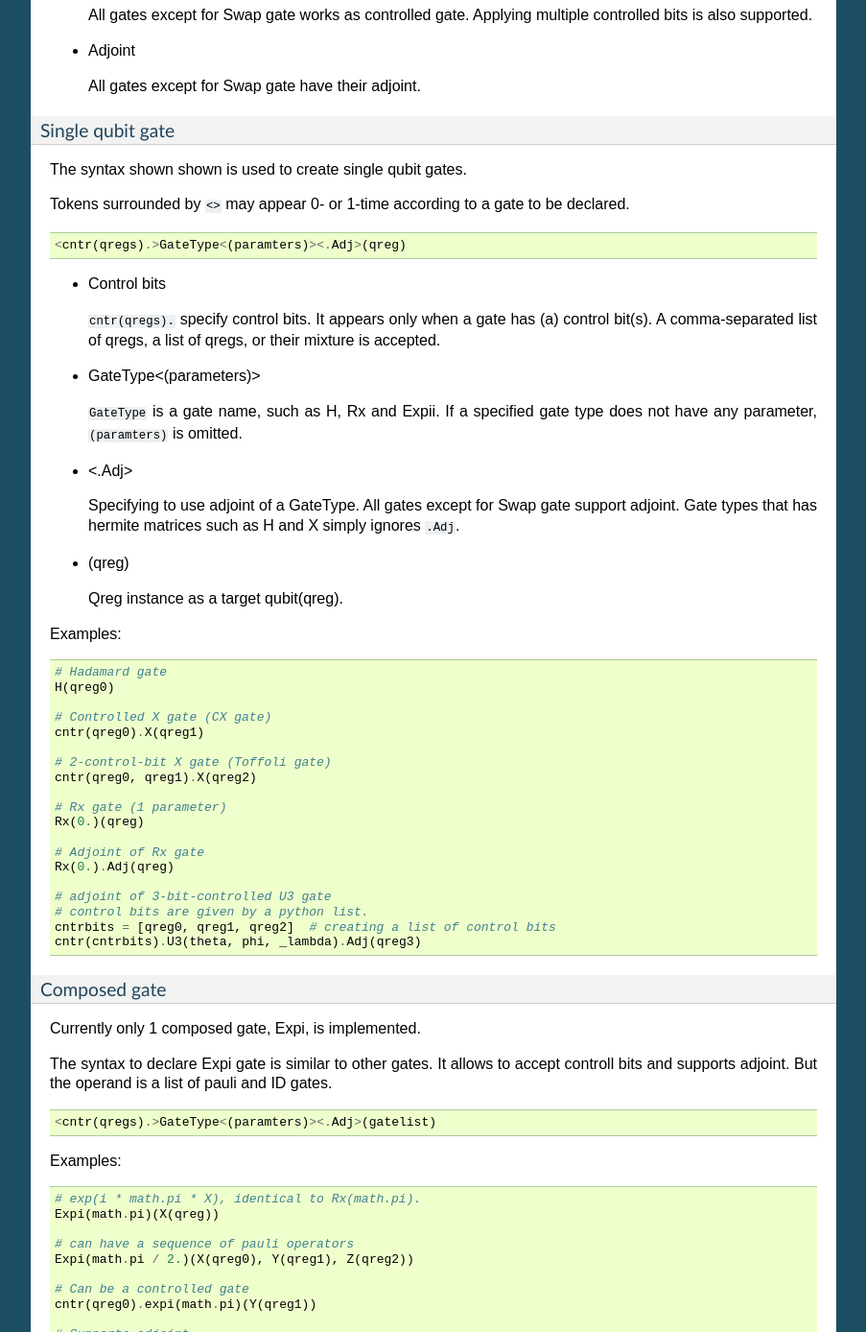
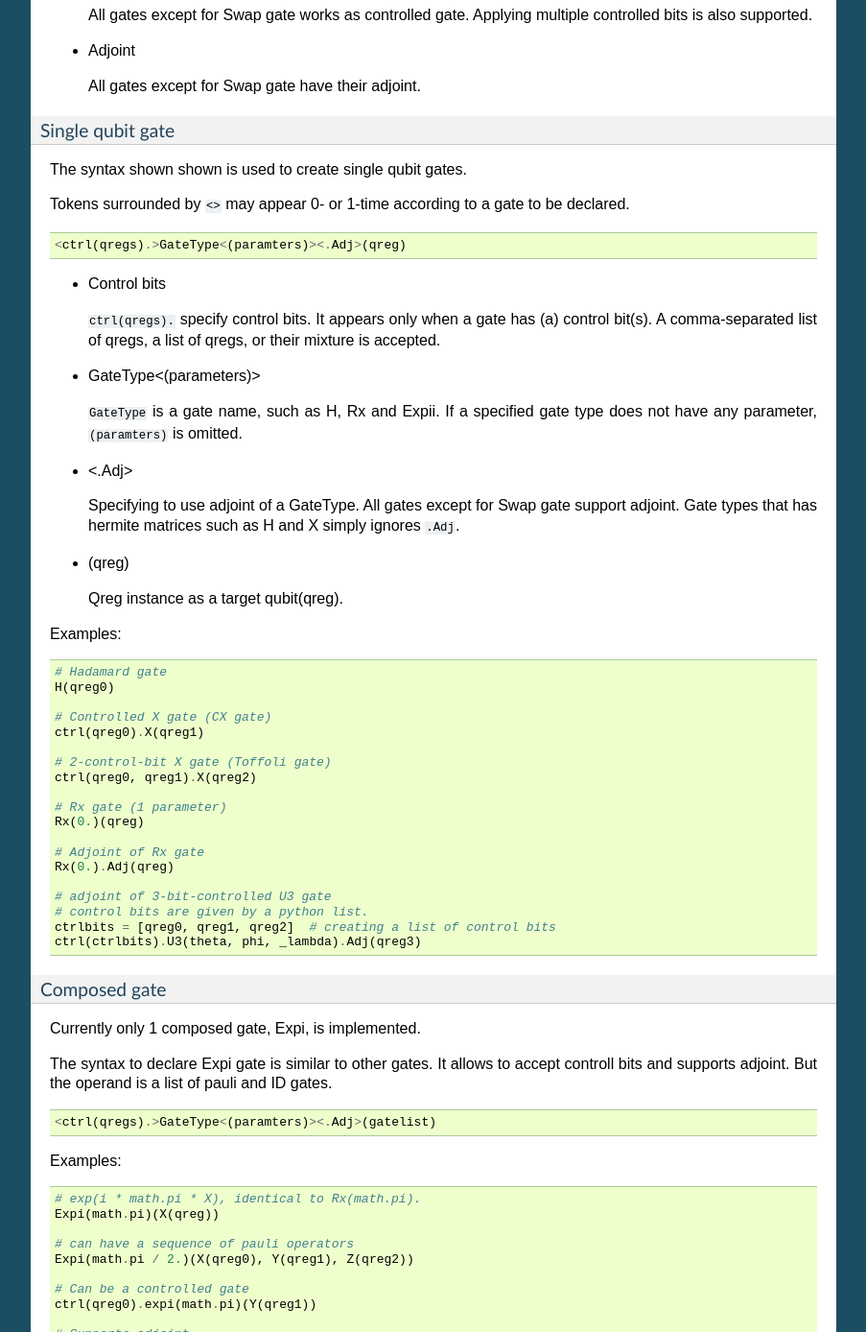
Before and after one commit to shinmorino/qgate, a Sphinx documentation site: the page built from docs/source/quick_start_guide.rst, in a window 1280 px wide and 1400 px high, scrolled down 2764 px. Shown: the part 12-1400 px from the top of the window at 96% size, without its empty margins (198-1101 px from the left). Built offline with Sphinx 7.4.7, drawn with Linux system fonts in a browser that asks for light colours.

Commit message:
Fix in docs: cntr -> ctrl.

```diff
--- a/docs/source/gate.rst
+++ b/docs/source/gate.rst
@@ -26,11 +26,11 @@ Tokens surrounded by ``<>`` may appear 0- or 1-time according to gates to be dec
 
 .. code-block:: python
 
-  <cntr(qregs).>GateType<(paramters)><.Adj>(qreg)
+  <ctrl(qregs).>GateType<(paramters)><.Adj>(qreg)
 
 - Control bits
 
-  ``cntr(qregs).`` specify control bits.  It appears only when controlled gates are decalared.
+  ``ctrl(qregs).`` specify control bits.  It appears only when controlled gates are decalared.
   A comma-separated list of qregs, a list of qregs, or their mixture is accepted.
 
 - GateType<(parameters)>
--- a/docs/source/quick_start_guide.rst
+++ b/docs/source/quick_start_guide.rst
@@ -198,11 +198,11 @@ Tokens surrounded by ``<>`` may appear 0- or 1-time according to a gate to be de
 
 .. code-block:: python
 
-  <cntr(qregs).>GateType<(paramters)><.Adj>(qreg)
+  <ctrl(qregs).>GateType<(paramters)><.Adj>(qreg)
 
 - Control bits
 
-  ``cntr(qregs).`` specify control bits.  It appears only when a gate has (a) control bit(s).
+  ``ctrl(qregs).`` specify control bits.  It appears only when a gate has (a) control bit(s).
   A comma-separated list of qregs, a list of qregs, or their mixture is accepted.
 
 - GateType<(parameters)>
@@ -228,10 +228,10 @@ Examples:
    H(qreg0)
 
    # Controlled X gate (CX gate)
-   cntr(qreg0).X(qreg1)
+   ctrl(qreg0).X(qreg1)
 
    # 2-control-bit X gate (Toffoli gate)
-   cntr(qreg0, qreg1).X(qreg2)
+   ctrl(qreg0, qreg1).X(qreg2)
 
    # Rx gate (1 parameter)
    Rx(0.)(qreg)
@@ -241,8 +241,8 @@ Examples:
 
    # adjoint of 3-bit-controlled U3 gate
    # control bits are given by a python list.
-   cntrbits = [qreg0, qreg1, qreg2]  # creating a list of control bits
-   cntr(cntrbits).U3(theta, phi, _lambda).Adj(qreg3)
+   ctrlbits = [qreg0, qreg1, qreg2]  # creating a list of control bits
+   ctrl(ctrlbits).U3(theta, phi, _lambda).Adj(qreg3)
 
 
 Composed gate
@@ -254,7 +254,7 @@ The syntax to declare Expi gate is similar to other gates.  It allows to accept
 
 .. code-block:: python
 
-   <cntr(qregs).>GateType<(paramters)><.Adj>(gatelist)
+   <ctrl(qregs).>GateType<(paramters)><.Adj>(gatelist)
 
 Examples:
 
@@ -267,7 +267,7 @@ Examples:
    Expi(math.pi / 2.)(X(qreg0), Y(qreg1), Z(qreg2))
 
    # Can be a controlled gate
-   cntr(qreg0).expi(math.pi)(Y(qreg1))
+   ctrl(qreg0).expi(math.pi)(Y(qreg1))
 
    # Supports adjoint
    expi(math.pi).Adj(Y(qreg1))
```
